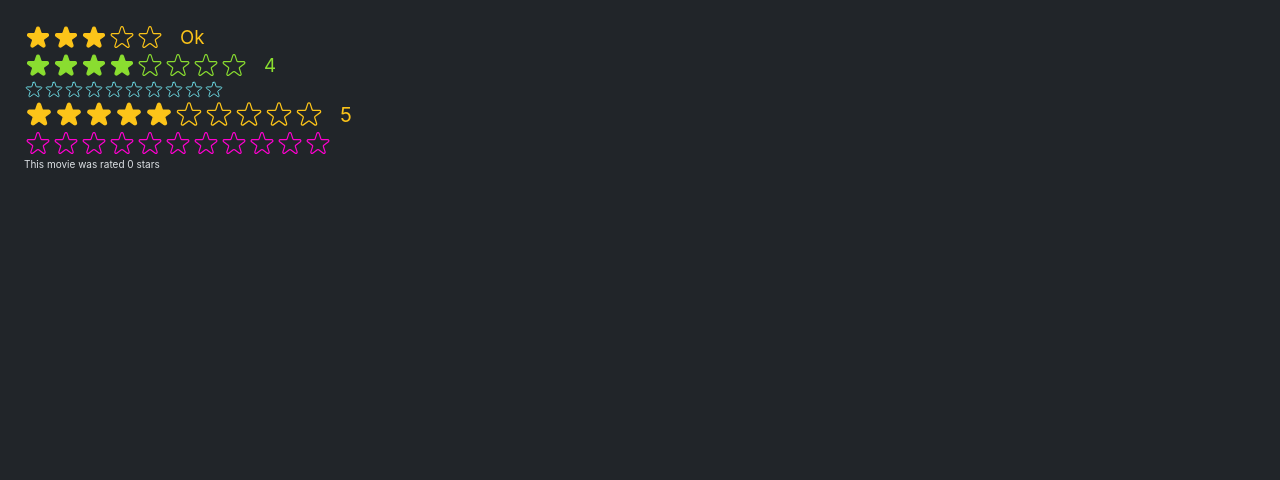
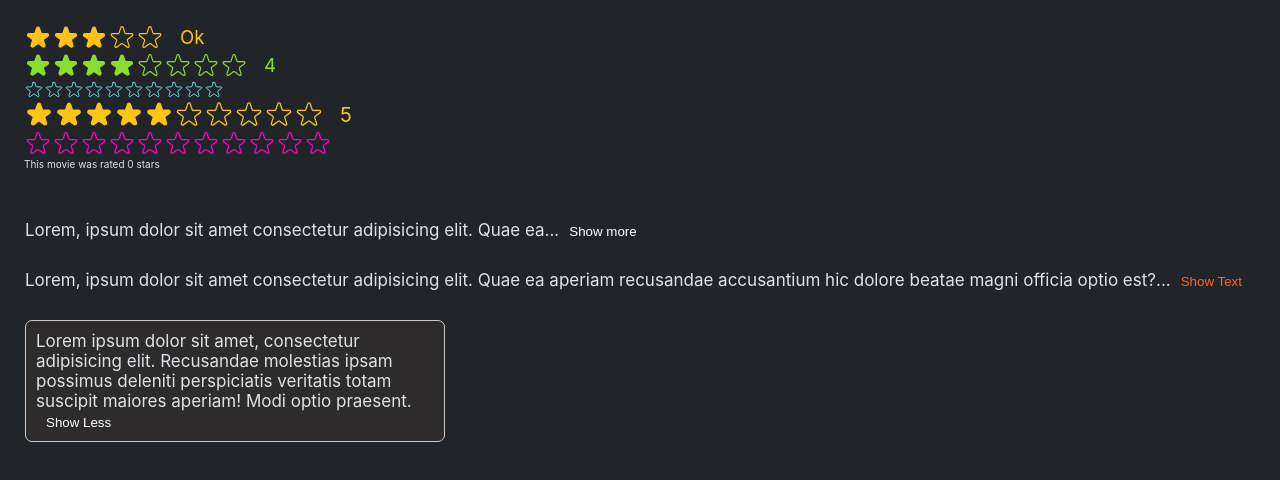
Before and after one commit to fkurusu7/react_training, a React (Vite) app in the folder jonas/usepopcorn/: page / in a window 1280 px wide. Shown: the top 480 px of the page. Built offline with nearby package versions, Linux system fonts and the light colour scheme.

Commit message:
add star api and text expander examples

```diff
--- a/jonas/usepopcorn/src/StarsComponent.jsx
+++ b/jonas/usepopcorn/src/challenges/StarsComponent.jsx
@@ -1,5 +1,5 @@
 import { useState } from 'react';
-import StarRating from './StarRating';
+import StarRating from '../components/StarRating';
 
 function Test() {
   const [movieRating, setMovieRating] = useState(0);
--- /dev/null
+++ b/jonas/usepopcorn/src/challenges/TextExpanderApp.jsx
@@ -0,0 +1,69 @@
+import { useState } from 'react';
+
+function TextExpander({
+  children,
+  className = '',
+  collapsedNumWords = 10,
+  collapseButtonText = 'Show Less',
+  expandButtonText = 'Show more',
+  buttonColor = '#fff',
+  expanded = true,
+}) {
+  const [showText, setShowText] = useState(expanded);
+
+  const buttonStyle = {
+    backgroundColor: 'transparent',
+    border: 'none',
+    color: buttonColor,
+    cursor: 'pointer',
+    marginLeft: '1rem',
+  };
+
+  const collapseText = () =>
+    children.split(' ').slice(0, collapsedNumWords).join(' ') + '...';
+
+  return (
+    <div className={className}>
+      <span>{showText ? collapseText() : children}</span>
+      <button
+        type='button'
+        style={buttonStyle}
+        onClick={() => setShowText(!showText)}
+      >
+        {showText ? expandButtonText : collapseButtonText}
+      </button>
+    </div>
+  );
+}
+
+function TextExpanderApp() {
+  return (
+    <div className='text__container'>
+      <TextExpander>
+        Lorem, ipsum dolor sit amet consectetur adipisicing elit. Quae ea
+        aperiam recusandae accusantium hic dolore beatae magni officia optio
+        est? Debitis harum laudantium voluptas impedit, odit fugit assumenda
+        blanditiis ea porro! Dolor itaque voluptates nemo facilis dolorum sed.
+      </TextExpander>
+
+      <TextExpander
+        collapsedNumWords={20}
+        expandButtonText='Show Text'
+        collapseButtonText='Colapse Text'
+        buttonColor='#ff6622'
+      >
+        Lorem, ipsum dolor sit amet consectetur adipisicing elit. Quae ea
+        aperiam recusandae accusantium hic dolore beatae magni officia optio
+        est? Debitis harum laudantium voluptas impedit, odit fugit assumenda
+        blanditiis ea porro! Dolor itaque voluptates nemo facilis dolorum sed.
+      </TextExpander>
+
+      <TextExpander expanded={false} className='box'>
+        Lorem ipsum dolor sit amet, consectetur adipisicing elit. Recusandae
+        molestias ipsam possimus deleniti perspiciatis veritatis totam suscipit
+        maiores aperiam! Modi optio praesent.
+      </TextExpander>
+    </div>
+  );
+}
+export default TextExpanderApp;
--- a/jonas/usepopcorn/src/index.css
+++ b/jonas/usepopcorn/src/index.css
@@ -21,8 +21,8 @@ html {
 }
 
 body {
-  font-family: -apple-system, BlinkMacSystemFont, "Segoe UI", Roboto, Oxygen,
-    Ubuntu, Cantarell, "Open Sans", "Helvetica Neue", sans-serif;
+  font-family: -apple-system, BlinkMacSystemFont, 'Segoe UI', Roboto, Oxygen,
+    Ubuntu, Cantarell, 'Open Sans', 'Helvetica Neue', sans-serif;
 
   color: var(--color-text);
   background-color: var(--color-background-900);
@@ -339,6 +339,22 @@ body {
   justify-content: center;
 }
 
+/* Text Expander */
+.text__container {
+  font-size: 1.7rem;
+  margin: 5rem 0.1rem;
+
+  display: flex;
+  flex-direction: column;
+  gap: 3rem;
+}
+.box {
+  background-color: #2d2b2b;
+  border: 1px solid #ccc;
+  border-radius: 0.7rem;
+  padding: 1rem;
+}
+
 /*
 SPACING SYSTEM (px)
 2 / 4 / 8 / 12 / 16 / 24 / 32 / 40 / 48 / 64 / 80 / 96 / 128
--- a/jonas/usepopcorn/src/main.jsx
+++ b/jonas/usepopcorn/src/main.jsx
@@ -1,12 +1,15 @@
 import { StrictMode } from 'react';
 import { createRoot } from 'react-dom/client';
+import StarsComponent from './challenges/StarsComponent';
+import TextExpanderApp from './challenges/TextExpanderApp';
 import './index.css';
-import StarsComponent from './StarsComponent';
 // import App from './App.jsx'
 
 createRoot(document.getElementById('root')).render(
   <StrictMode>
     {/* <App /> */}
     <StarsComponent />
+
+    <TextExpanderApp />
   </StrictMode>
 );
```
Also changed, not shown: jonas/usepopcorn/src/App.js (deleted, +0 -168 lines), jonas/usepopcorn/src/components/StarRating.jsx (renamed from jonas/usepopcorn/src/StarRating.jsx).
